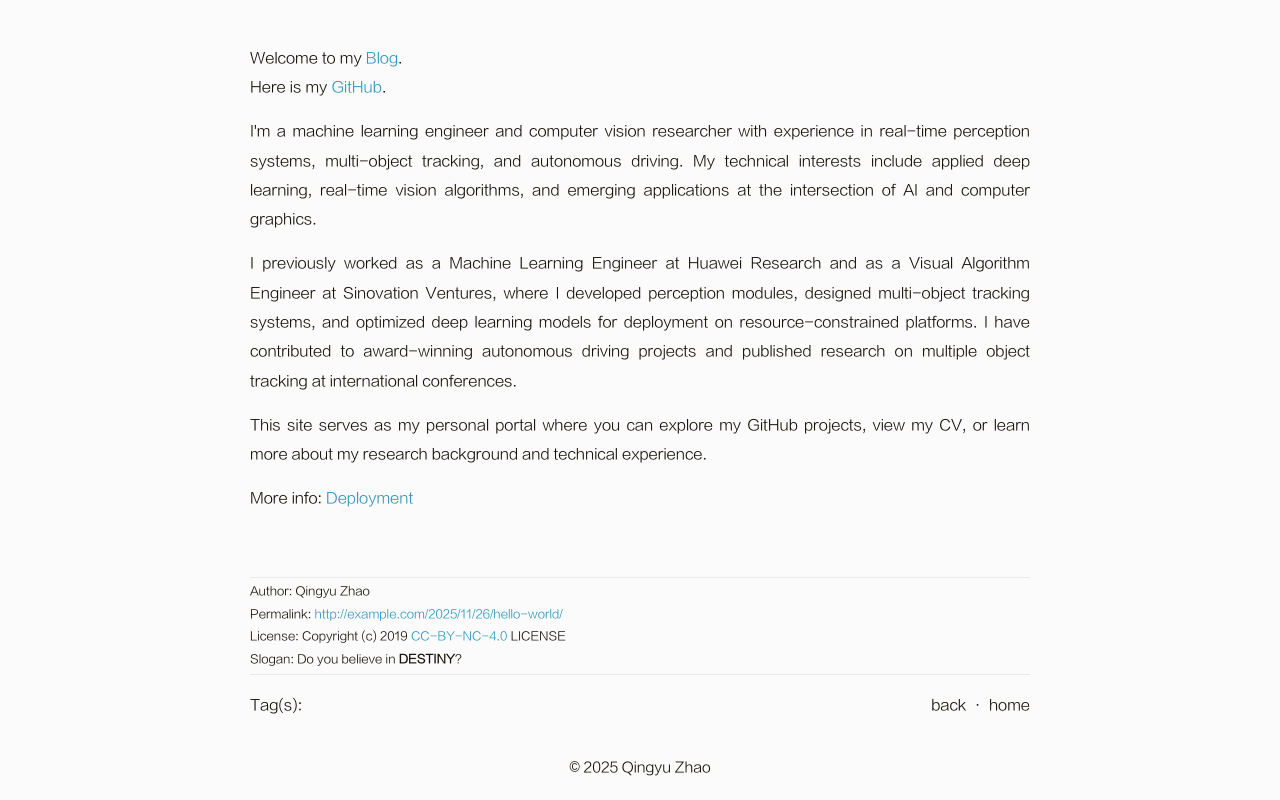
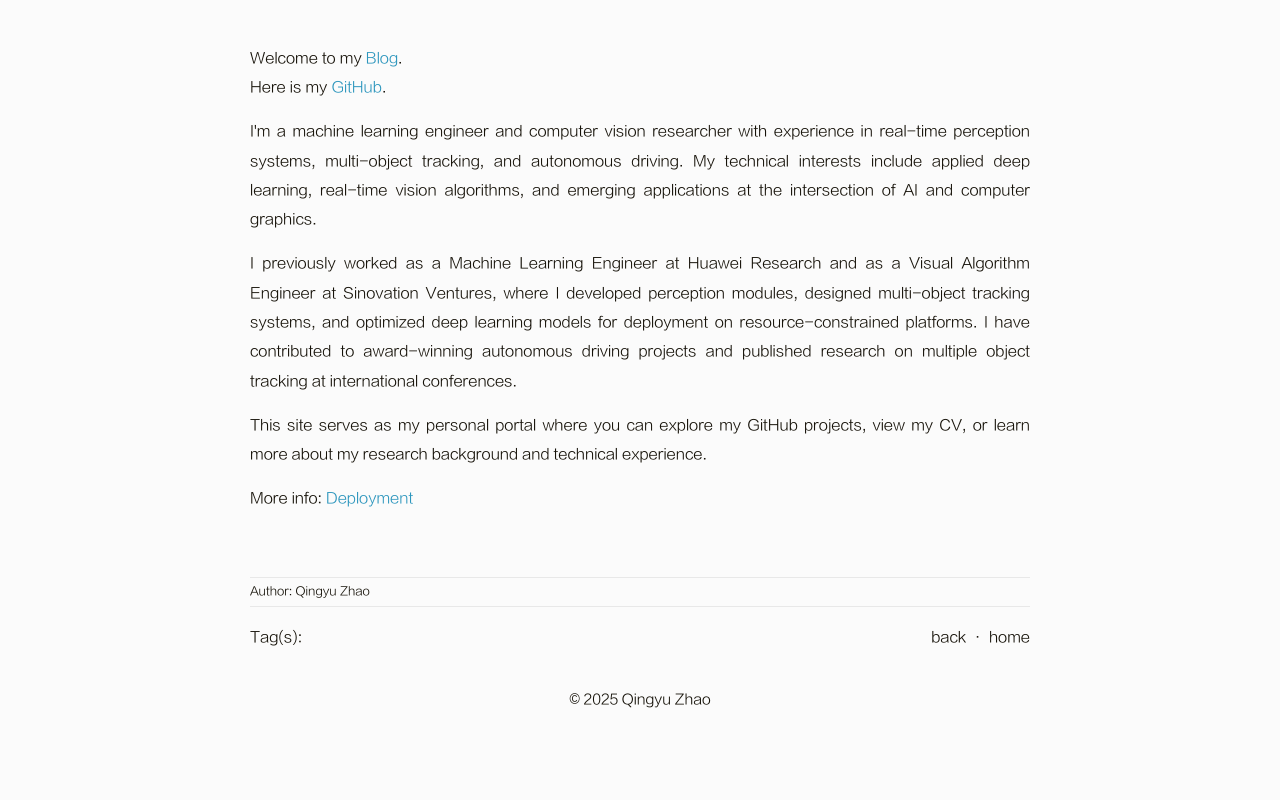
Before and after one commit to zhaoqyu/zhaoqyu.github.io, a plain HTML site: page 2025/11/26/hello-world/index.html in a window 1280 px wide. Shown: the part 172-972 px from the top of the page. After the commit the page ends 904 px from the top, so only its background shows below. Drawn offline with Linux system fonts and the light colour scheme.

Commit message:
Site updated: 2025-11-28 23:42:45

```diff
--- a/2025/11/26/hello-world/index.html
+++ b/2025/11/26/hello-world/index.html
@@ -176,22 +176,7 @@ I previously worked as a Machine Learning Engineer at Huawei Research and as a V
                     </p>
 
 
-                    <p class="copyright-item">
-                        <span>Permalink:</span>
-                        <span><a href="http://example.com/2025/11/26/hello-world/">http://example.com/2025/11/26/hello-world/</a></span>
-                    </p>
 
-
-                    <p class="copyright-item">
-                        <span>License:</span>
-                        <span>Copyright (c) 2019 <a target="_blank" rel="noopener" href="http://creativecommons.org/licenses/by-nc/4.0/">CC-BY-NC-4.0</a> LICENSE</span>
-                    </p>
-
-
-                     <p class="copyright-item">
-                         <span>Slogan:</span>
-                         <span>Do you believe in <strong>DESTINY</strong>?</span>
-                     </p>
 
 
             </section>
```
